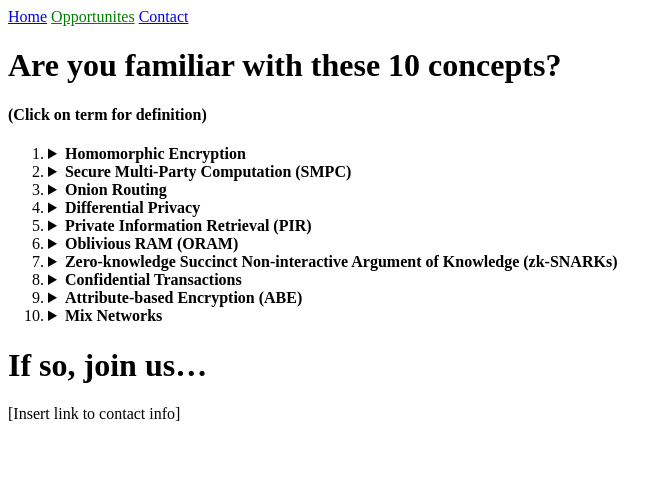
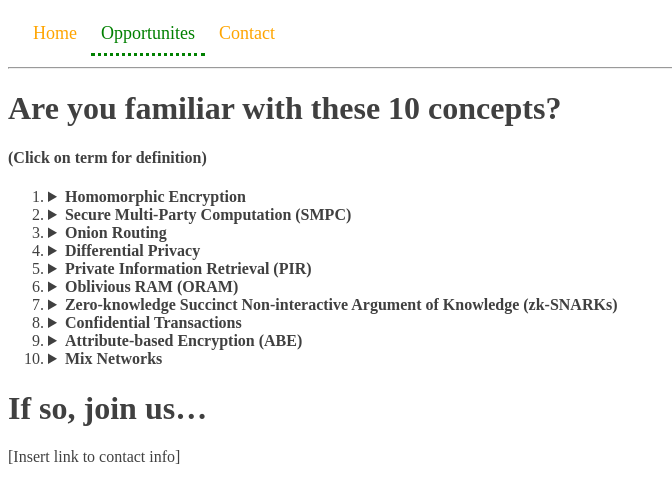
Before and after one commit to pekasus/pekasus.github.io, a Jekyll site: the page built from opportunities.md, in a window 1280 px wide. Shown: the top 503 px of the page, without its empty margins (0-672 px from the left). Built offline with Jekyll 4.4.1, drawn with Linux system fonts in a browser that asks for light colours.

Commit message:
navigation fixed

```diff
--- a/_includes/navigation.html
+++ b/_includes/navigation.html
@@ -1,5 +1,5 @@
-<nav>
+<nav class="navbar">
   {% for item in site.data.navigation %}
-    <a href="{{ item.link }}" {% if page.url == item.link %}class="current"{% endif %}>{{ item.name }}</a>
+    <a href="{{ item.link }}" {% if page.url == item.link %} class="nav current" {% else %} class="nav"{% endif %}>{{ item.name }}</a>
   {% endfor %}
 </nav>
--- a/_layouts/default.html
+++ b/_layouts/default.html
@@ -7,6 +7,7 @@
   </head>
   <body>
     {% include navigation.html %}
+    <hr>
     {{ content }}
   </body>
 </html>
--- a/_sass/main.scss
+++ b/_sass/main.scss
@@ -1,3 +1,23 @@
+body {
+  color: #404040;
+}
+
+.navbar {
+  padding: 15px;
+}
+.nav {
+  color: orange;
+  font-size: 18px;
+  text-decoration: none;
+  padding: 10px;
+}
+
 .current {
   color: green;
+  border-bottom: 3px dotted green;
 }
+
+.def {
+  color: DimGray;
+  background-color: WhiteSmoke;
+}
--- a/opportunities.md
+++ b/opportunities.md
@@ -5,7 +5,7 @@ title: Opportunities
 # Are you familiar with these 10 concepts?
 #### (Click on term for definition)
 
-1. <details><summary><strong>Homomorphic Encryption</strong></summary><blockquote>This is a form of encryption that allows computations to be performed on encrypted data without needing to decrypt it first. The result, when decrypted, will be the same as if the computations were performed on the original data. It's a game-changer for secure data processing and cloud computing.</blockquote></details>
+1. <details><summary><strong>Homomorphic Encryption</strong></summary><blockquote class="def">This is a form of encryption that allows computations to be performed on encrypted data without needing to decrypt it first. The result, when decrypted, will be the same as if the computations were performed on the original data. It's a game-changer for secure data processing and cloud computing.</blockquote></details>
 2. <details><summary><strong>Secure Multi-Party Computation (SMPC)</strong></summary><blockquote> SMPC enables multiple parties to collaboratively compute a function over their inputs while keeping those inputs private. In other words, the parties can work together to find an answer without revealing their individual data.</blockquote></details>
 3. <details><summary><strong>Onion Routing</strong></summary><blockquote> Popularized by the Tor network, onion routing is a technique for anonymous communication over a computer network. It involves messages being encrypted and transmitted through a series of network nodes, called onion routers, which peel away layers of encryption one at a time, like the layers of an onion. The final node decrypts the message and sends it to the destination, ensuring anonymity for both the sender and receiver.</blockquote></details>
 4. <details><summary><strong>Differential Privacy</strong></summary><blockquote> This technology adds statistical noise to datasets,allowing data analysts to draw conclusions from the data without risking the privacy of individual data points. It's commonly used for protecting user data when sharing aggregated information.</blockquote></details>
```
